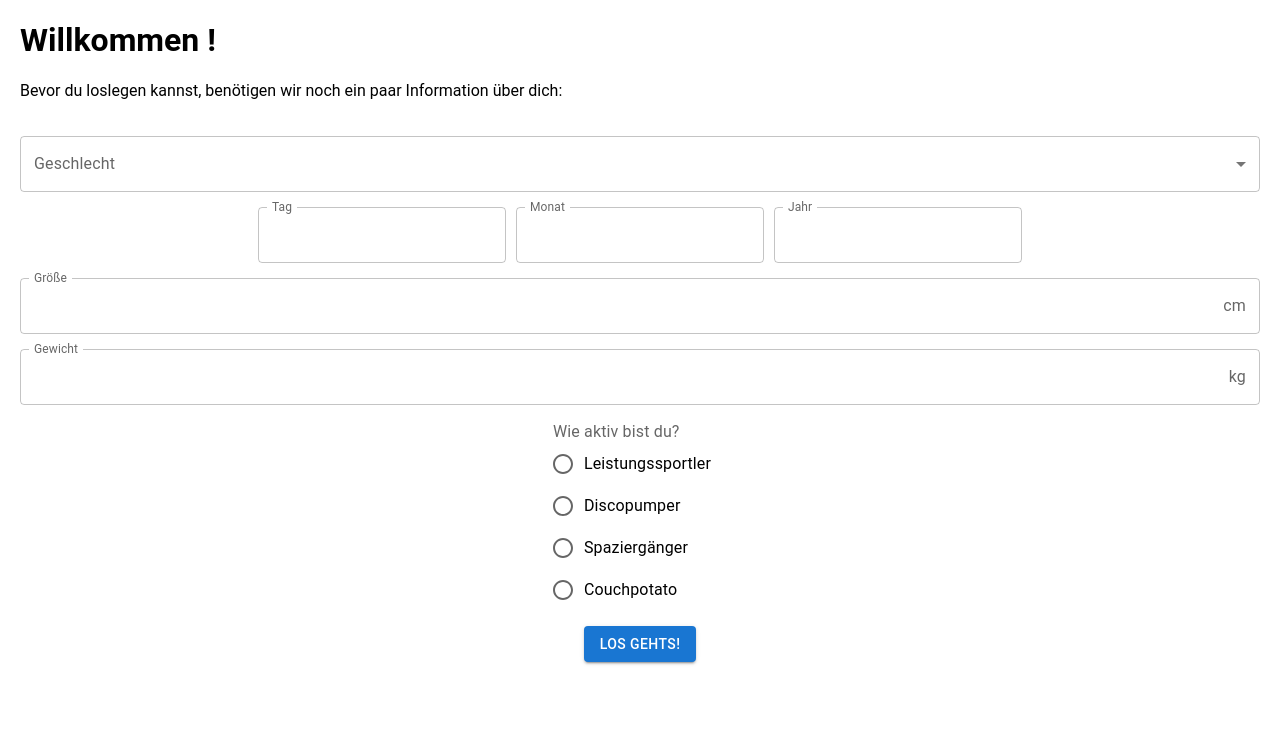
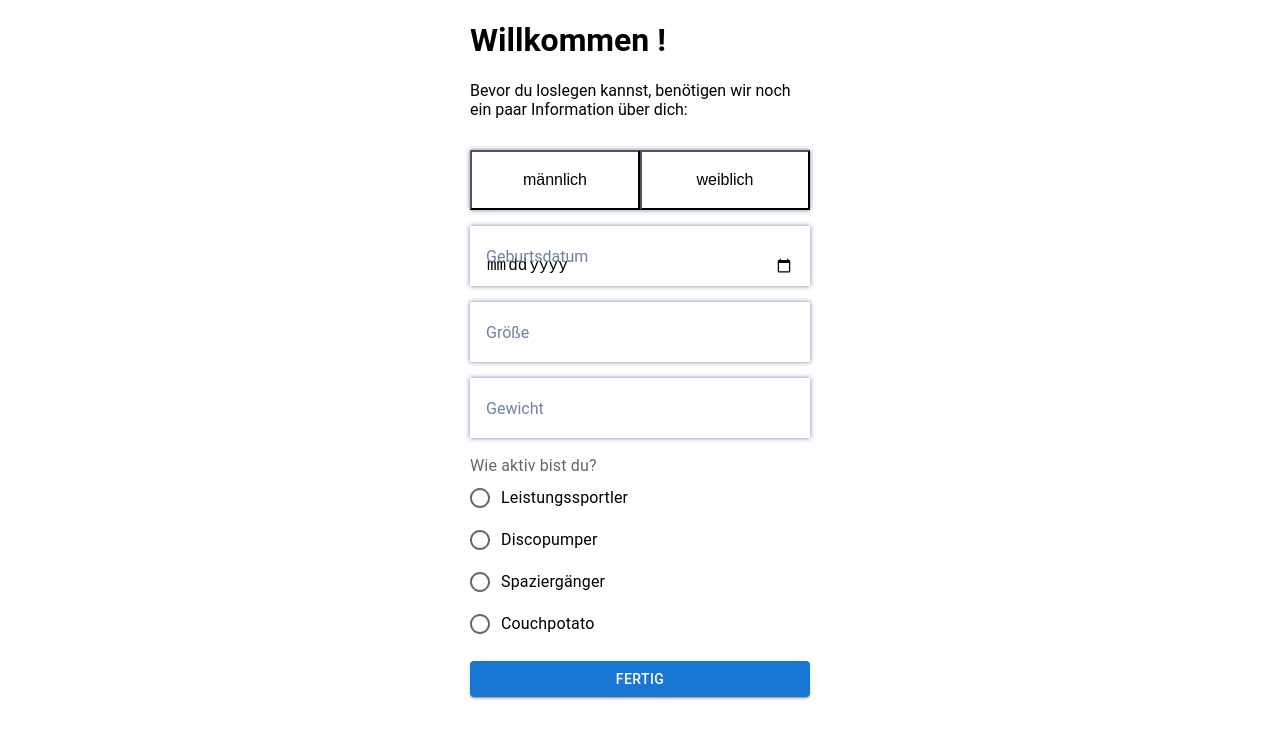
Before and after one commit to ingbeck/TrackMyMeal, a React (Vite) app in the folder frontend/: page /registration/1 in a window 1280 px wide. Shown: the top 738 px of the page. Built offline with nearby package versions, Linux system fonts and the light colour scheme; no server answers; the HTML template or start-up script is replaced by a standard one.

Commit message:
create button group add inputs and buttons to registration

```diff
--- /dev/null
+++ b/frontend/src/components/OptionGroup.css
@@ -0,0 +1,31 @@
+.optiongroup {
+    display: flex;
+    width: 100%;
+    box-shadow: 0px 0px 5px #6f81a5;
+    border: none;
+}
+
+.optiongroup-button {
+    flex-basis: 100%;
+    display: flex;
+    -webkit-appearance: none;
+    border-radius: 0;
+    height: 60px;
+    font-size: 16px;
+    justify-content: center;
+    align-items: center;
+    color: black;
+    background: white;
+}
+
+.optiongroup-button-active {
+    flex-basis: 100%;
+    display: flex;
+    -webkit-appearance: none;
+    height: 60px;
+    font-size: 16px;
+    justify-content: center;
+    align-items: center;
+    color: black;
+    background: lightblue;
+}
--- /dev/null
+++ b/frontend/src/components/OptionGroup.tsx
@@ -0,0 +1,29 @@
+import  {useState} from "react";
+import "./OptionGroup.css"
+
+type OptionGroupProps = {
+    options: { id: number, label: string, value: string }[],
+    handleOption: (value: string) => void
+}
+
+export default function OptionGroup(props: Readonly<OptionGroupProps>) {
+    const [activeButton, setActiveButton] = useState(null)
+
+
+    function chooseOption(event){
+        setActiveButton(event.target.id)
+        props.handleOption(event.target.value)
+    }
+
+    return (
+        <div className={"optiongroup"}>
+            {props.options.map((option) => <button
+                key={option.id}
+                id={option.label}
+                value={option.value}
+                type={"button"}
+                className={activeButton === option.label ? "optiongroup-button-active" : "optiongroup-button"}
+                onClick={chooseOption}>{option.label}</button>)}
+        </div>
+    );
+}
--- a/frontend/src/pages/RegistrationScreen.css
+++ b/frontend/src/pages/RegistrationScreen.css
@@ -1,15 +1,17 @@
 .regscreen-caption-wrapper{
-    margin: 0 20px 0 20px;
-}
-.regscreen-form{
-    padding: 20px;
-    display: flex;
-    flex-direction: column;
-    align-items: center;
-    gap: 15px;
+    margin: 0 auto;
+    max-width: 340px;
 }
 
-.regscreen-form-date-wrapper{
-    display: flex;
-    gap: 10px
+form {
+    padding-top: 15px;
+    max-width: 340px;
+    margin: 0 auto;
+    display: grid;
+    grid-template-columns: 1fr;
+    gap: 16px;
 }
+
+.btn-submit {
+    width: 100%;
+}
--- a/frontend/src/pages/RegistrationScreen.tsx
+++ b/frontend/src/pages/RegistrationScreen.tsx
@@ -1,19 +1,13 @@
 
 import {AppUser} from "../types/AppUser.ts";
 import {useNavigate, useParams} from "react-router-dom";
-import {
-    Button,
-    FormControl,
-    FormControlLabel, FormLabel, InputAdornment,
-    InputLabel,
-    MenuItem,
-    Radio,
-    RadioGroup,
-    Select, SelectChangeEvent, TextField,
-} from "@mui/material";
 import {ChangeEvent, useEffect, useState} from "react";
 import "./RegistrationScreen.css"
 import {AppUserCreateDto} from "../types/AppUserCreateDto.ts";
+import FloatingNumberInput from "../components/FloatingNumberInput.tsx";
+import OptionGroup from "../components/OptionGroup.tsx";
+import {Button, FormControl, FormControlLabel, FormLabel, Radio, RadioGroup} from "@mui/material";
+import FloatingDatePicker from "../components/FloatingDatePicker.tsx";
 
 type RegistrationScreenProps = {
     getUser : (id:string | undefined) => void,
@@ -21,10 +15,8 @@ type RegistrationScreenProps = {
     appUser : AppUser
 }
 
-type FormInput = {
-    birthdateDay:number,
-    birthdateMonth:number,
-    birthdateYear:number,
+export type FormInput = {
+    birthday : string,
     gender : string,
     height : number,
     weight : number,
@@ -36,16 +28,15 @@ export default function RegistrationScreen(props: Readonly<RegistrationScreenPro
     const params = useParams()
     const navigate = useNavigate()
     const initialFormData:FormInput = {
-        birthdateDay:0,
-        birthdateMonth:0,
-        birthdateYear:0,
+        birthday:"",
         gender:"",
         height: 0,
         weight: 0,
         activityLevel: ""
     }
     const[formData, setFormData] = useState<FormInput>(initialFormData)
-
+    const optionsGender:{id:number, label:string, value:string}[] = [{id: 1, label:"männlich", value:"MALE"},
+        {id: 2, label: "weiblich", value: "FEMALE"}];
 
     useEffect(() => {
         props.getUser(params.id)
@@ -62,130 +53,95 @@ export default function RegistrationScreen(props: Readonly<RegistrationScreenPro
         console.log(formData);
     }
 
-    function handleSelectChange(event: SelectChangeEvent<HTMLSelectElement>){
-        const value = event.target.value;
-        const name = event.target.name;
-
+    function handleGenderOption(value:string){
         setFormData({
             ...formData,
-            [name]: value
+            gender: value
         })
         console.log(formData)
     }
 
-    // @ts-ignore
-    function handleOnSubmit(e){
+
+    function handleOnSubmit(e: { preventDefault: () => void; }){
         const appUserCreateDto:AppUserCreateDto = {
-            birthdate : formData.birthdateDay+"."+formData.birthdateMonth+"."+formData.birthdateYear,
-            gender : formData.gender,
-            height : Number(formData.height),
-            weight : Number(formData.weight),
-            activityLevel : formData.activityLevel
-        }
+                birthdate : formData.birthday,
+                gender : formData.gender,
+                height : Number(formData.height),
+                weight : Number(formData.weight),
+                activityLevel : formData.activityLevel
+            }
+
         e.preventDefault()
         props.createUser(params.id, appUserCreateDto)
         navigate("/home")
     }
 
-
+    // @ts-ignore
     return (
         <div>
             <div className={"regscreen-caption-wrapper"}>
                 <h1>Willkommen {props.appUser.name}!</h1>
                 <p>Bevor du loslegen kannst, benötigen wir noch ein paar Information über dich:</p>
             </div>
+            <form onSubmit={handleOnSubmit}>
+                <OptionGroup options={optionsGender} handleOption={handleGenderOption}/>
+                <FloatingDatePicker label={"Geburtsdatum"} name={"birthday"} handleChange={handleChange}/>
+                <FloatingNumberInput label={"Größe"} name={"height"} maxLength={3} handleChange={handleChange} unit={"cm"}/>
+                <FloatingNumberInput label={"Gewicht"} name={"weight"} maxLength={3} handleChange={handleChange} unit={"kg"}/>
+                <FormControl fullWidth>
+                    <FormLabel>Wie aktiv bist du?</FormLabel>
+                    <RadioGroup
+                        aria-labelledby="group-label"
+                        defaultValue="female"
+                        name="activityLevel"
+                        onChange={handleChange}
+                    >
+                        <FormControlLabel value="ATHLETE" control={<Radio/>} label="Leistungssportler"/>
+                        <FormControlLabel value="PUMPER" control={<Radio/>} label="Discopumper"/>
+                        <FormControlLabel value="PEDESTRIAN" control={<Radio/>} label="Spaziergänger"/>
+                        <FormControlLabel value="COUCHPOTATO" control={<Radio/>} label="Couchpotato"/>
+                    </RadioGroup>
+                </FormControl>
+                <Button fullWidth variant={"contained"} type={"submit"}>Fertig</Button>
+            </form>
+            {/*
             <form className={"regscreen-form"} onSubmit={handleOnSubmit}>
                 <FormControl fullWidth>
                     <InputLabel>Geschlecht</InputLabel>
                     <Select
                         labelId="gender"
-                        id="gender"
                         label="Geschlecht"
                         name={"gender"}
+                        value={formData.gender}
                         onChange={handleSelectChange}
                     >
                         <MenuItem value={"MALE"}>männlich</MenuItem>
                         <MenuItem value={"FEMALE"}>weiblich</MenuItem>
                     </Select>
                 </FormControl>
-                <div className={"regscreen-form-date-wrapper"}>
-                    <TextField
-                        label="Tag"
-                        type="number"
-                        InputLabelProps={{
-                            shrink: true,
-                        }}
-                        variant="outlined"
-                        name={"birthdateDay"}
-                        onChange={handleChange}
-                    />
-                    <TextField
-                        label="Monat"
-                        type="number"
-                        InputLabelProps={{
-                            shrink: true,
-                        }}
-                        variant="outlined"
-                        name={"birthdateMonth"}
-                        onChange={handleChange}
-                    />
-                    <TextField
-                        label="Jahr"
-                        type="number"
-                        InputLabelProps={{
-                            shrink: true,
-                        }}
-                        variant="outlined"
-                        name={"birthdateYear"}
-                        onChange={handleChange}
-                    />
+                <div className="form-group">
+                    <input name={"birthday"} className="regscreen-form-input" type="date"
+                           onChange={handleChange} defaultValue={"333333333"} required/>
+                    <label htmlFor="form_name1" className={"regscreen-form-label"}>Geburtstag<span
+                        className="gl-form-asterisk"></span></label>
                 </div>
-                <FormControl fullWidth>
-                <TextField
-                    label="Größe"
-                    type="number"
-                    InputLabelProps={{
-                        shrink: true,
-                    }}
-                    InputProps={{
-                        endAdornment: <InputAdornment position="end">cm</InputAdornment>
-                    }}
-                    variant="outlined"
-                    name={"height"}
-                    onChange={handleChange}
-                />
-                </FormControl>
-                <FormControl fullWidth>
-                <TextField
-                    label="Gewicht"
-                    type="number"
-                    InputLabelProps={{
-                        shrink: true,
-                    }}
-                    InputProps={{
-                        endAdornment: <InputAdornment position="end">kg</InputAdornment>
-                    }}
-                    variant="outlined"
-                    name={"weight"}
-                    onChange={handleChange}
-                />
-                </FormControl>
-                <FormControl>
-                    <FormLabel>Wie aktiv bist du?</FormLabel>
-                <RadioGroup
-                    aria-labelledby="group-label"
-                    defaultValue="female"
-                    name="activityLevel"
-                    onChange={handleChange}
-                >
-                    <FormControlLabel value="ATHLETE" control={<Radio />} label="Leistungssportler" />
-                    <FormControlLabel value="PUMPER" control={<Radio />} label="Discopumper" />
-                    <FormControlLabel value="PEDESTRIAN" control={<Radio />} label="Spaziergänger" />
-                    <FormControlLabel value="COUCHPOTATO" control={<Radio />} label="Couchpotato" />
-                </RadioGroup>
-                </FormControl>
-                <Button variant={"contained"} type={"submit"}>Los gehts!</Button>
-            </form>
+                <div className="form-group">
+                    <input name={"height"} className="regscreen-form-input" type="number" maxLength={3}
+                           pattern="\d*" onChange={handleChange} required/>
+                    <label htmlFor="form_name1" className={"regscreen-form-label full-width"}>Größe<span
+                        className="gl-form-asterisk"></span></label>
+                </div>
+                <div className="form-group">
+                    <input id="form_name2" name={"weight"} className="regscreen-form-input" type="number"
+                           maxLength={3} pattern="\d*" onChange={handleChange} required/>
+                    <label htmlFor="form_name2" className={"regscreen-form-label"}>Gewicht<span
+                        className="gl-form-asterisk"></span></label>
+                </div>
+                */}
+            {/*  <Button id="btn-submit" variant={"contained"} type={"submit"} className={"btn-submit"}>Los
+                    gehts!</Button>
+            </form>*/}
+
         </div>
     );
 }
```
